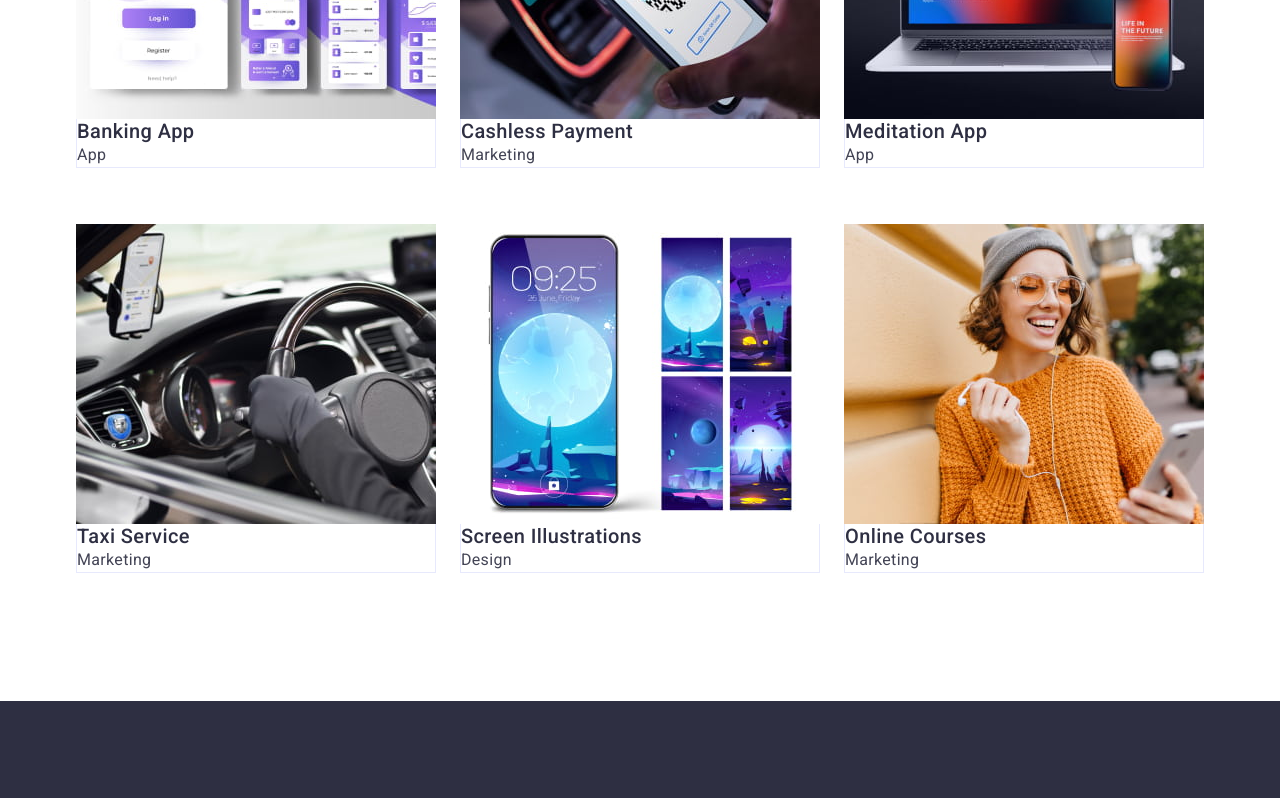
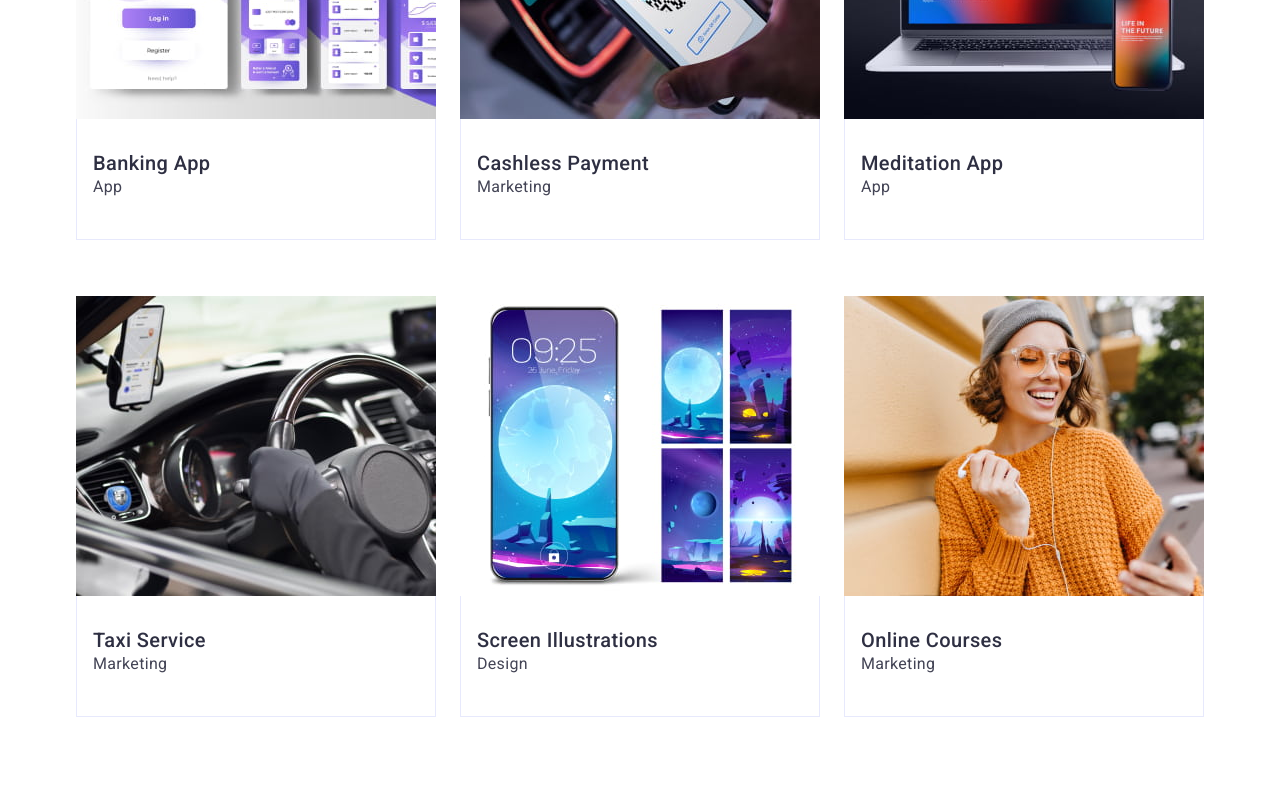
Before and after one commit to aperolka1/goit-markup-hw-03, a plain HTML site: page index.html in a window 1280 px wide. Shown: the part 2370-3168 px from the top of the page. Drawn offline with nearby package versions, Linux system fonts and the light colour scheme.

Commit message:
Update styles.css

```diff
--- a/css/styles.css
+++ b/css/styles.css
@@ -347,6 +347,10 @@ h2 {
     padding-bottom: 120px;
 }
 
+.prtf-chpt {
+    margin-bottom: 8px;
+}
+
 .prtf {
     font-weight: 500;
     font-size: 20px;
@@ -369,7 +373,7 @@ h2 {
 }
 
 .app-role {
-    padding: 32px 16 px;
+    padding: 32px 16px;
     border: 1px solid #E7E9FC;
     border-top: none;
     margin-bottom: 8px;
```
